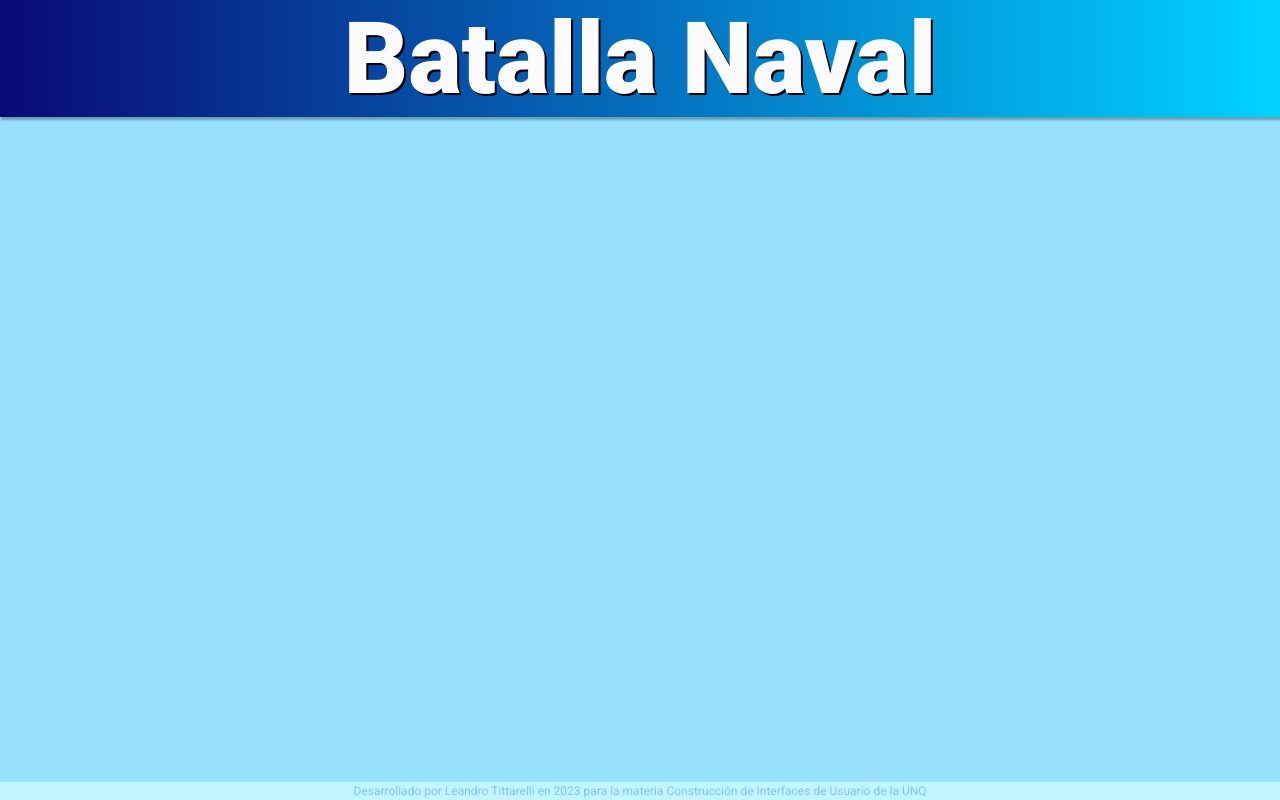
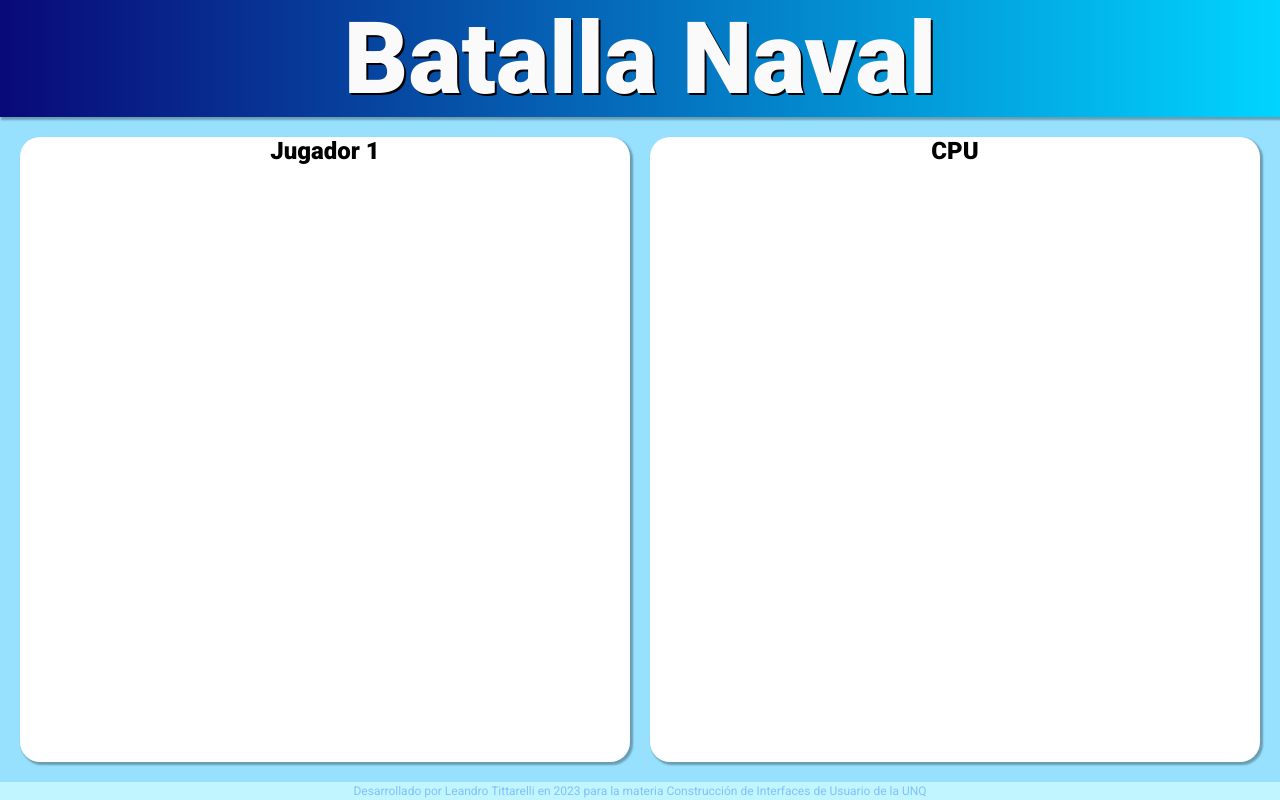
Before and after one commit to Tittarelli/unq-ui-leandro-tittarelli-trabajo-final, a React (Vite) app: page / in a window 1280 px wide. Built offline with nearby package versions, Linux system fonts and the light colour scheme.

Commit message:
:lipstick: adding some styles

```diff
--- a/src/App.css
+++ b/src/App.css
@@ -15,8 +15,6 @@ main {
 
 footer {
   width: 100%;
-  position: absolute;
-  bottom: 0;
   color: rgb(128, 194, 255);
   background: rgb(193, 245, 255);
 }
@@ -48,3 +46,11 @@ footer a:hover {
   text-align: center;
   text-shadow: 2px 2px 0px black;
 }
+
+.game {
+  height: 100%;
+  padding: 20px;
+  gap: 20px;
+  display: flex;
+  justify-content: space-around
+}
--- a/src/App.jsx
+++ b/src/App.jsx
@@ -1,4 +1,5 @@
 import './App.css'
+import { PlayerSection } from './components/playerSection'
 
 function App() {
   return (
@@ -6,7 +7,10 @@ function App() {
       <section className='header'>
         <h1>Batalla Naval</h1>
       </section>
-      <section className='game'></section>
+      <section className='game'>
+        <PlayerSection player={"Jugador 1"} />
+        <PlayerSection player={"CPU"} />
+      </section>
       <footer>
         <p>Desarrollado por <a href='https://github.com/Tittarelli'>Leandro Tittarelli</a> en 2023 para la materia Construcción de Interfaces de Usuario de la UNQ</p>
       </footer>
--- /dev/null
+++ b/src/components/playerSection.css
@@ -0,0 +1,10 @@
+.playerSection {
+    width: 100%;
+    border-radius: 20px;
+    background-color: rgb(255, 255, 255);
+    box-shadow: 2px 2px 2px 1px rgba(0, 0, 0, 0.3);
+}
+
+.playerSection h2 {
+    text-align: center;
+}
--- /dev/null
+++ b/src/components/playerSection.jsx
@@ -0,0 +1,7 @@
+import './playerSection.css'
+
+export const PlayerSection = ({ player }) => {
+    return (<section className='playerSection'>
+        <h2>{player}</h2>
+    </section>)
+}
```
